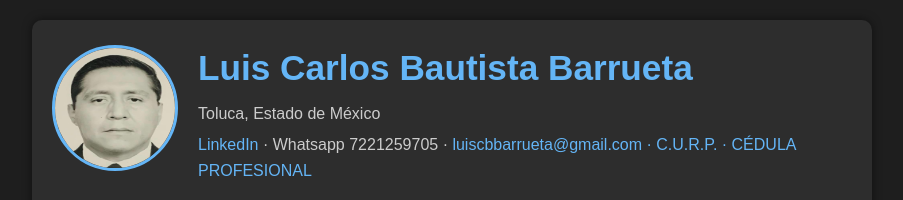
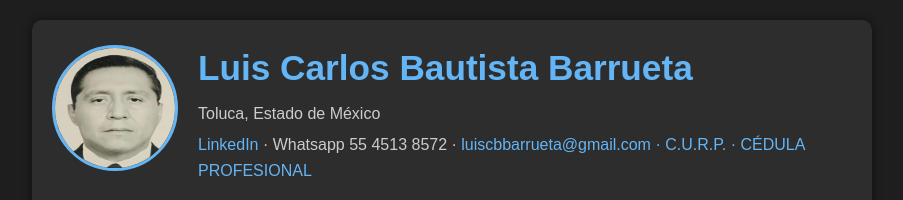
Before and after one commit to luiscbb/curriculum, a plain HTML site: page index.html in a window 1280 px wide. Shown: the top 200 px of the page, without its empty margins (188-1091 px from the left). Drawn offline with Linux system fonts and the light colour scheme.

Commit message:
Update index.html

```diff
--- a/index.html
+++ b/index.html
@@ -21,7 +21,7 @@
                 <p>
                     <a href="https://www.linkedin.com/in/luis-carlos-bautista-barrueta-233029273"
                         target="_blank">LinkedIn</a> ·
-                    Whatsapp 7221259705 ·
+                    Whatsapp 55 4513 8572 ·
                     <a href="mailto:luiscbbarrueta@gmail.com" target="_blank">luiscbbarrueta@gmail.com ·</a>
                     <a href="https://drive.google.com/file/d/1Zefr26LymOZgRwLub06CPmzjXAOlHlFG/view?usp=sharing"
                         target="_blank">C.U.R.P.
```
